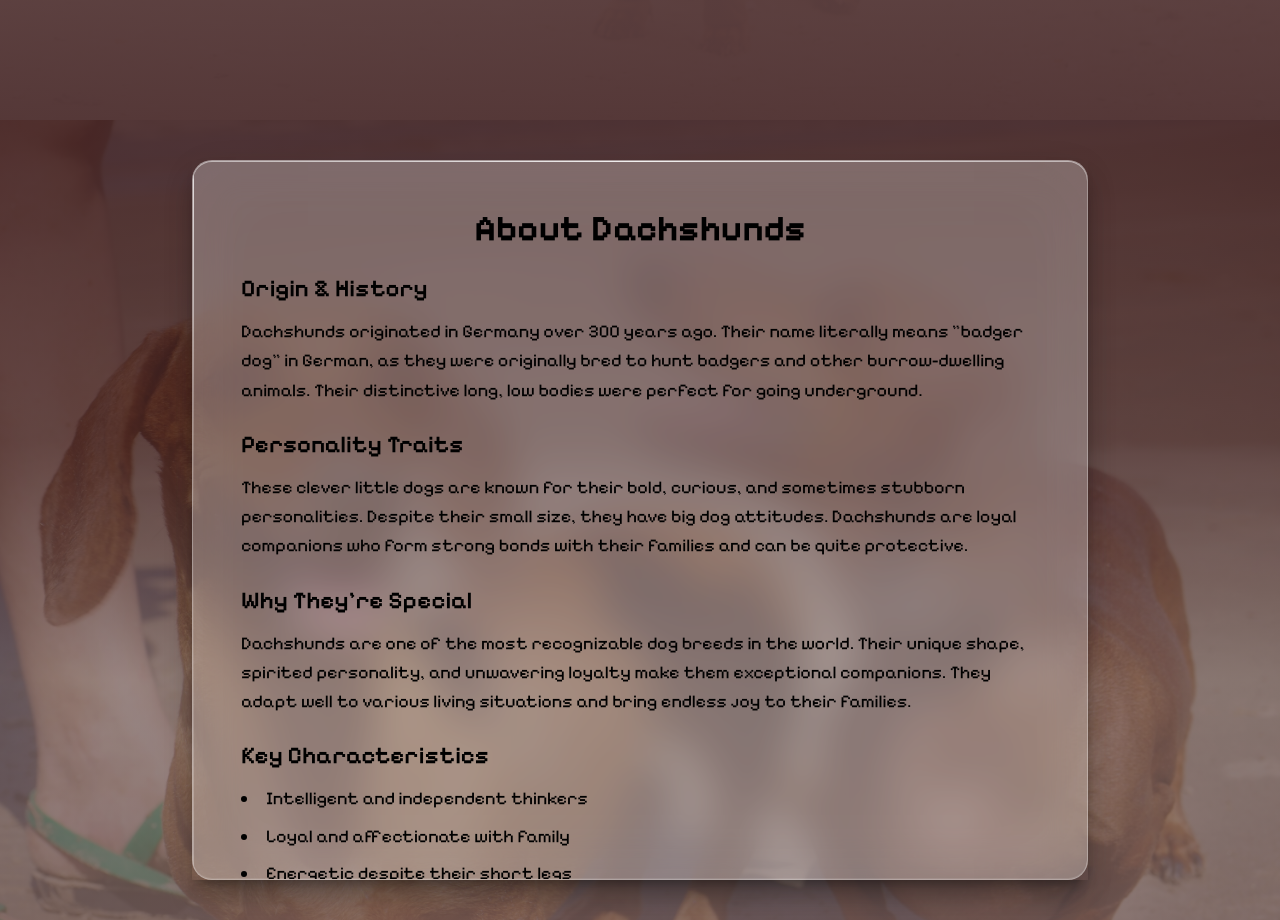
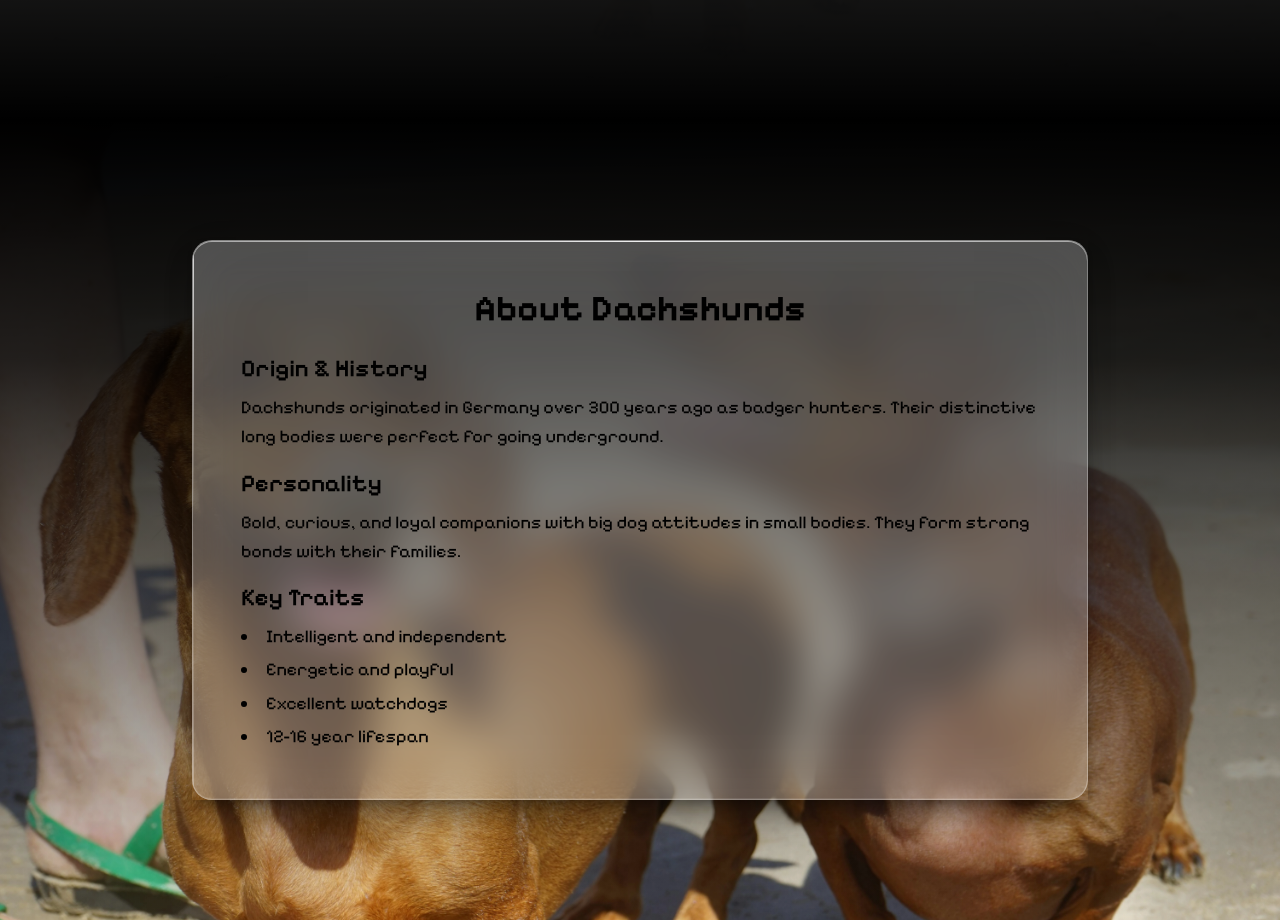
Before and after one commit to roberjacobo/salchi, an Angular app: page / in a window 1280 px wide. Shown: the part 680-1600 px from the top of the page. Built offline with nearby package versions, Linux system fonts and the light colour scheme.

Commit message:
css updated

```diff
--- a/src/app/features/landing/components/about/about.css
+++ b/src/app/features/landing/components/about/about.css
@@ -21,11 +21,11 @@
 }
 
 :host-context(.dark) #about-section::before {
-  background-image: linear-gradient(to bottom, rgba(67, 35, 35, 0.9) 0%, rgba(67, 35, 35, 0.8) 40%, rgba(113, 90, 90, 0.7) 70%, rgba(113, 90, 90, 0.8) 100%);
+  background-image: linear-gradient(to bottom, rgba(0, 0, 0, 1) 0%, rgba(0, 0, 0, 0.85) 30%, rgba(10, 10, 10, 0.5) 60%, rgba(20, 20, 20, 0.25) 85%, transparent 100%);
 }
 
 @media (prefers-color-scheme: dark) {
   .dark #about-section::before {
-    background-image: linear-gradient(to bottom, rgba(67, 35, 35, 0.9) 0%, rgba(67, 35, 35, 0.8) 40%, rgba(113, 90, 90, 0.7) 70%, rgba(113, 90, 90, 0.8) 100%);
+    background-image: linear-gradient(to bottom, rgba(0, 0, 0, 1) 0%, rgba(0, 0, 0, 0.85) 30%, rgba(10, 10, 10, 0.5) 60%, rgba(20, 20, 20, 0.25) 85%, transparent 100%);
   }
 }
--- a/src/app/features/landing/components/about/about.html
+++ b/src/app/features/landing/components/about/about.html
@@ -6,42 +6,28 @@
           About Dachshunds
         </h2>
 
-        <div class="space-y-4 md:space-y-6 text-base md:text-lg text-gray-700 dark:text-black">
+        <div class="space-y-3 md:space-y-4 text-base md:text-lg text-gray-700 dark:text-black">
         <div>
-          <h3 class="text-lg sm:text-xl md:text-2xl font-semibold text-navy dark:text-black mb-2 md:mb-3">Origin & History</h3>
+          <h3 class="text-lg sm:text-xl md:text-2xl font-semibold text-navy dark:text-black mb-2">Origin & History</h3>
           <p class="leading-relaxed text-sm sm:text-base md:text-lg">
-            Dachshunds originated in Germany over 300 years ago. Their name literally means "badger dog" in German,
-            as they were originally bred to hunt badgers and other burrow-dwelling animals. Their distinctive long,
-            low bodies were perfect for going underground.
+            Dachshunds originated in Germany over 300 years ago as badger hunters. Their distinctive long bodies were perfect for going underground.
           </p>
         </div>
 
         <div>
-          <h3 class="text-lg sm:text-xl md:text-2xl font-semibold text-navy dark:text-black mb-2 md:mb-3">Personality Traits</h3>
+          <h3 class="text-lg sm:text-xl md:text-2xl font-semibold text-navy dark:text-black mb-2">Personality</h3>
           <p class="leading-relaxed text-sm sm:text-base md:text-lg">
-            These clever little dogs are known for their bold, curious, and sometimes stubborn personalities.
-            Despite their small size, they have big dog attitudes. Dachshunds are loyal companions who form
-            strong bonds with their families and can be quite protective.
+            Bold, curious, and loyal companions with big dog attitudes in small bodies. They form strong bonds with their families.
           </p>
         </div>
 
         <div>
-          <h3 class="text-lg sm:text-xl md:text-2xl font-semibold text-navy dark:text-black mb-2 md:mb-3">Why They're Special</h3>
-          <p class="leading-relaxed text-sm sm:text-base md:text-lg">
-            Dachshunds are one of the most recognizable dog breeds in the world. Their unique shape, spirited
-            personality, and unwavering loyalty make them exceptional companions. They adapt well to various
-            living situations and bring endless joy to their families.
-          </p>
-        </div>
-
-        <div>
-          <h3 class="text-lg sm:text-xl md:text-2xl font-semibold text-navy dark:text-black mb-2 md:mb-3">Key Characteristics</h3>
-          <ul class="list-disc list-inside space-y-1 md:space-y-2 leading-relaxed text-sm sm:text-base md:text-lg">
-            <li>Intelligent and independent thinkers</li>
-            <li>Loyal and affectionate with family</li>
-            <li>Energetic despite their short legs</li>
-            <li>Excellent watchdogs with surprising bark volume</li>
-            <li>Long lifespan of 12-16 years</li>
+          <h3 class="text-lg sm:text-xl md:text-2xl font-semibold text-navy dark:text-black mb-2">Key Traits</h3>
+          <ul class="list-disc list-inside space-y-1 leading-relaxed text-sm sm:text-base md:text-lg">
+            <li>Intelligent and independent</li>
+            <li>Energetic and playful</li>
+            <li>Excellent watchdogs</li>
+            <li>12-16 year lifespan</li>
           </ul>
         </div>
         </div>
--- a/src/app/features/landing/components/hero/hero.scss
+++ b/src/app/features/landing/components/hero/hero.scss
@@ -20,7 +20,7 @@
     left: 0;
     width: 100%;
     height: 100%;
-    background-image: linear-gradient(to top, rgba(67, 35, 35, 0.9) 0%, rgba(67, 35, 35, 0.8) 40%, rgba(113, 90, 90, 0.7) 70%, rgba(113, 90, 90, 0.8) 100%);
+    background-image: linear-gradient(to top, rgba(0, 0, 0, 1) 0%, rgba(0, 0, 0, 0.85) 30%, rgba(10, 10, 10, 0.5) 60%, rgba(20, 20, 20, 0.25) 85%, transparent 100%);
     opacity: 0;
     transition: opacity 0.5s ease-in-out;
     pointer-events: none;
```
